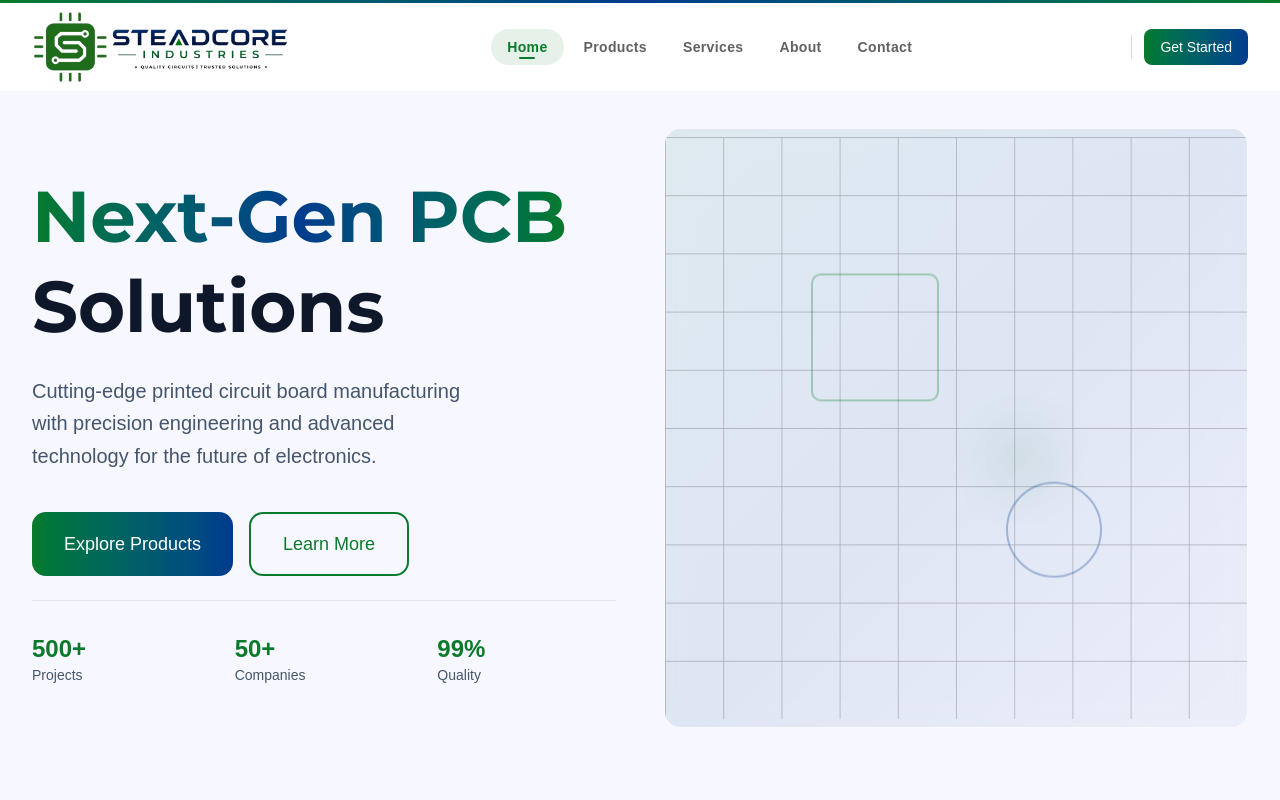
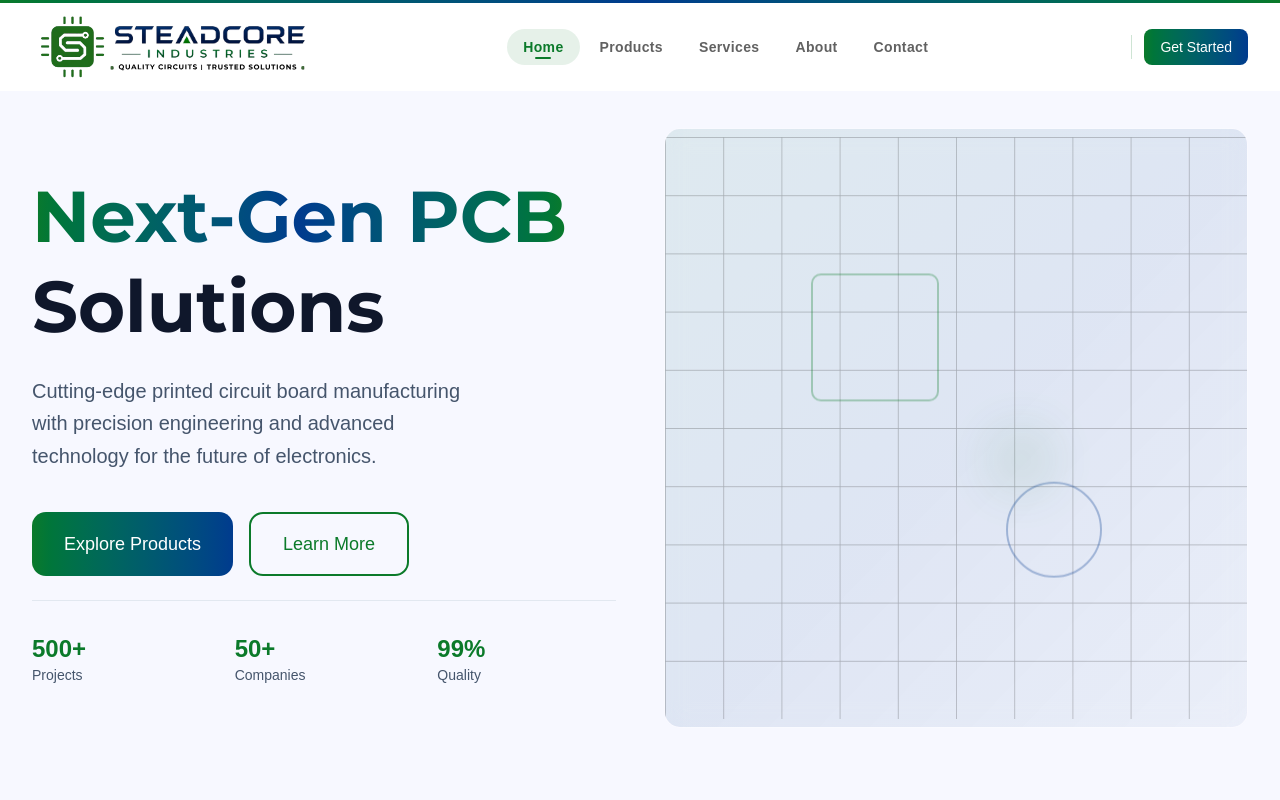
Before and after one commit to Suri1995/steadcore-website, a Next.js app: page / in a window 1280 px wide. Shown: the top 800 px of the page. Built offline with nearby package versions, Linux system fonts and the light colour scheme.

Commit message:
logo updated

```diff
--- a/components/sections/Header.tsx
+++ b/components/sections/Header.tsx
@@ -63,11 +63,11 @@ export function Header() {
             {/* Logo */}
             <Link href="/" className="flex-shrink-0">
               <Image
-                src="/logo.webp"
+                src="/logo-2.svg"
                 alt="SteadCore Logo"
                 width={245}
                 height={70}
-                className="h-15 w-48 md:w-64 sm:h-18"
+                className="h-15 w-48 md:w-72 md:h-20"
                 priority
               />
             </Link>
```
Also changed, not shown: public/logo-2.svg (added).
